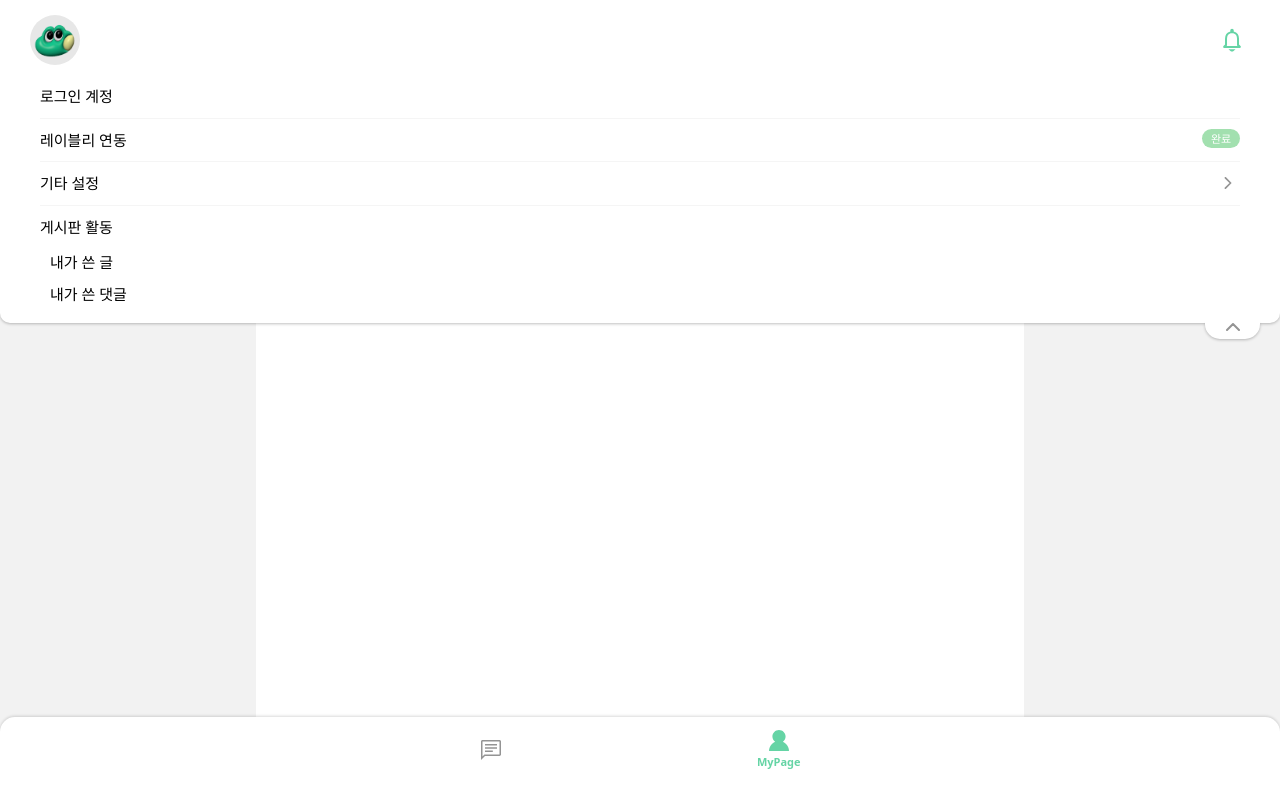
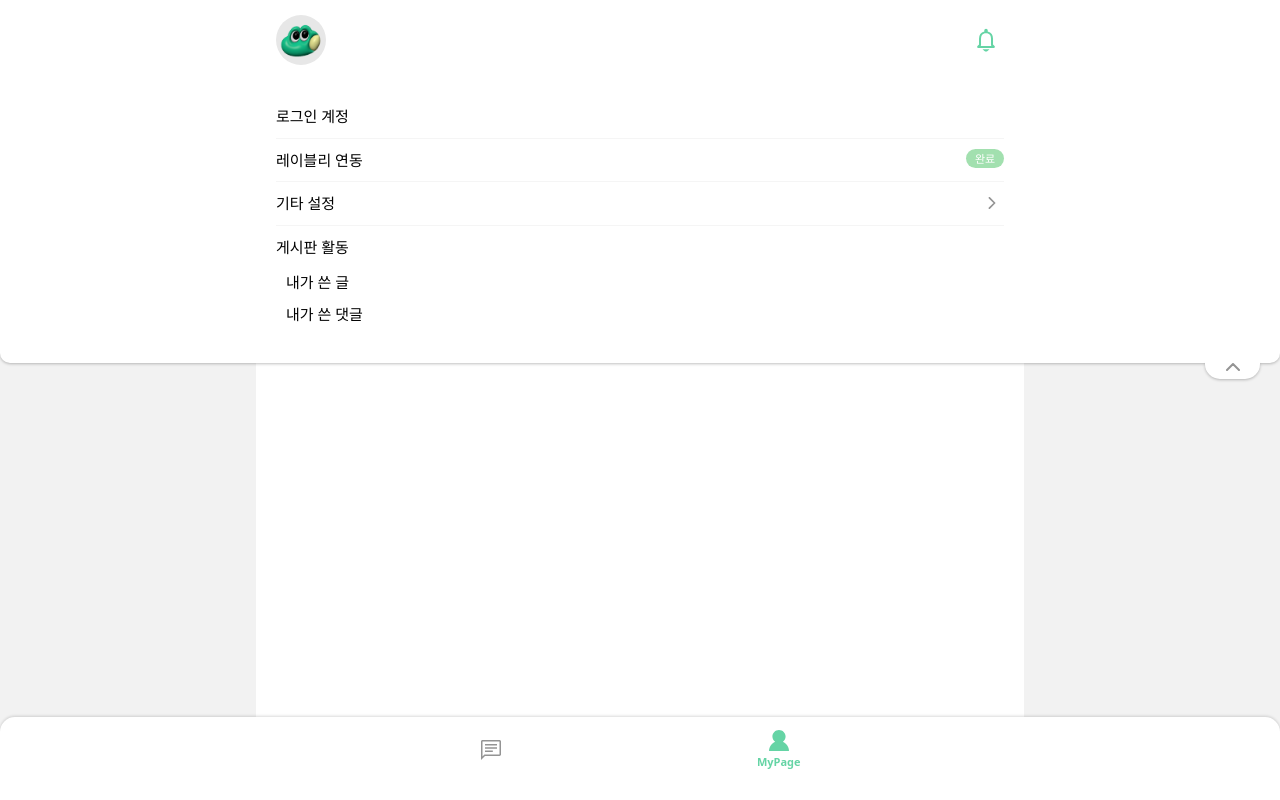
Before and after one commit to froggy-reboot/froggy-front, a React (Create React App) app: page /my-page in a window 1280 px wide. Built offline with nearby package versions, Linux system fonts and the light colour scheme; no server answers; sample sign-in values are in the browser's storage.

Commit message:
Design : 데스크탑 뷰 최대 너비 변경

```diff
--- a/src/components/header/Header.tsx
+++ b/src/components/header/Header.tsx
@@ -60,8 +60,9 @@ export default function Header() {
   return (
     <>
       {showHeader() && (
-        <header
-          className={`fixed top-0 right-0 z-[1] flex h-[6rem] w-[100%] items-center bg-white shadow-[0_1px_3px_rgba(0,0,0,0.20)] ${
+        <header className="fixed top-0 right-0 z-[1] h-[6rem] w-[100%] bg-white shadow-[0_1px_3px_rgba(0,0,0,0.20)]">
+          <div
+            className={`mx-auto flex h-[6rem] max-w-[76.8rem] items-center ${
               isMain() ? 'justify-center' : null
             }`}>
             {showBackBtn() ? (
@@ -71,6 +72,7 @@ export default function Header() {
               />
             ) : null}
             <h1 className="ml-[0.8rem] text-Navbar">{setPageTitle()}</h1>
+          </div>
         </header>
       )}
     </>
--- a/src/components/mypage/MypagePopUp.tsx
+++ b/src/components/mypage/MypagePopUp.tsx
@@ -25,7 +25,7 @@ export default function MypagePopUp() {
           className={`relative flex flex-col ${
             isExpand ? 'h-auto' : 'h-[8rem]'
           } items-start rounded-[0px_0px_10px_10px] bg-white px-[3rem] py-[1.5rem] shadow-[0px_1px_3px_rgba(0,0,0,0.25)]`}>
-          <div className="flex w-[100%] items-center gap-[15px]">
+          <div className="mx-auto flex w-[100%] max-w-[76.8rem] items-center gap-[15px] md:px-[2rem]">
             <img
               src={data ? data.data.profileImg : defaultProfile}
               alt="profile"
@@ -35,7 +35,7 @@ export default function MypagePopUp() {
             <AlarmIcon />
           </div>
           {isExpand && (
-            <div className="mt-[1.5rem] flex w-[100%] flex-col gap-[0.5rem] px-[1rem] text-[15px] font-medium">
+            <div className="mx-auto mt-[1.5rem] flex w-[100%] max-w-[76.8rem] flex-col gap-[0.5rem] px-[1rem] text-[15px] font-medium md:p-[2rem]">
               <div className="flex justify-between py-[0.5rem]">
                 <p>로그인 계정</p>
                 <p className="font-normal text-black-50">{data?.data.email}</p>
```
Lines whose indentation alone changed are shown as unchanged.
